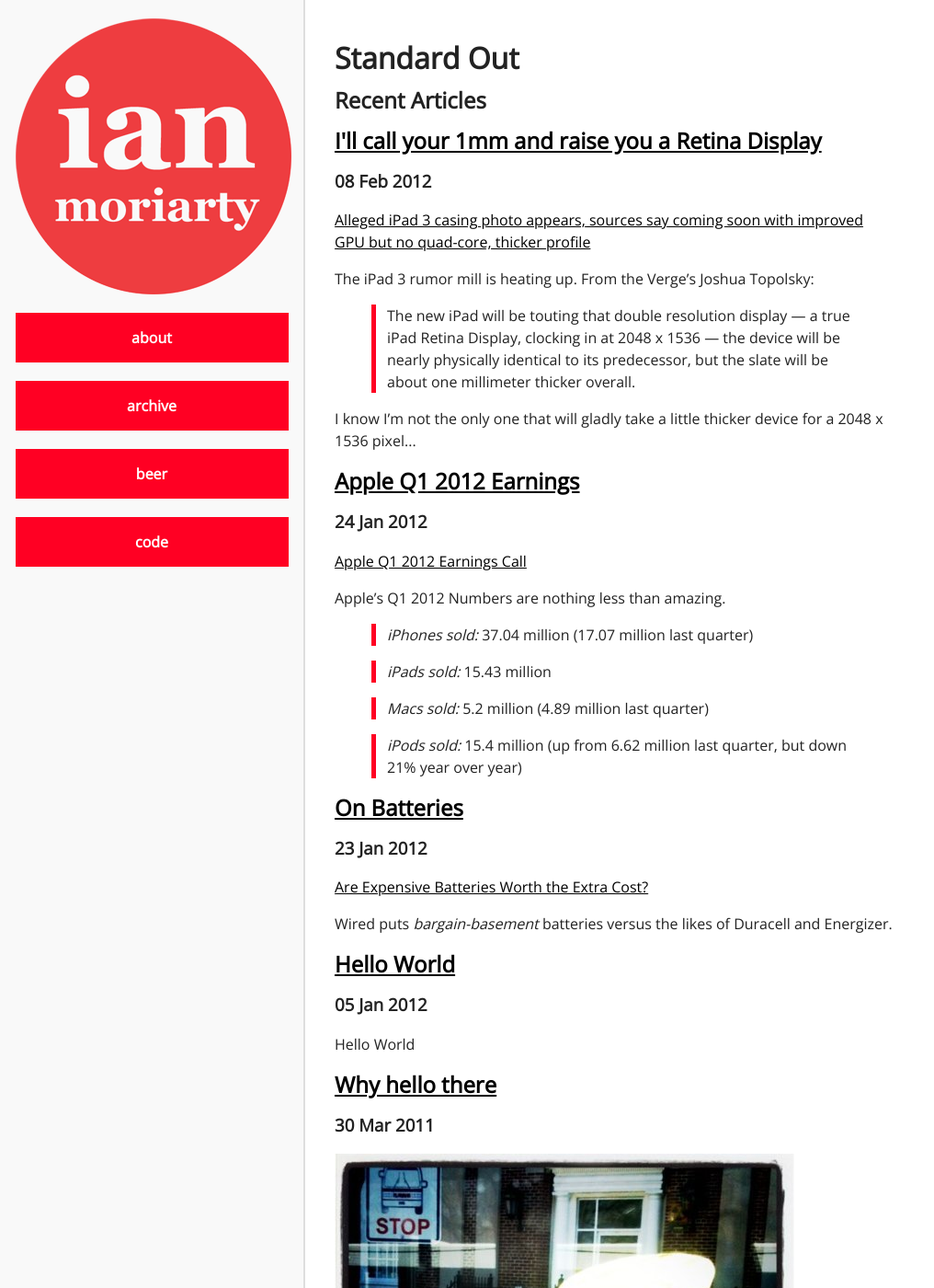
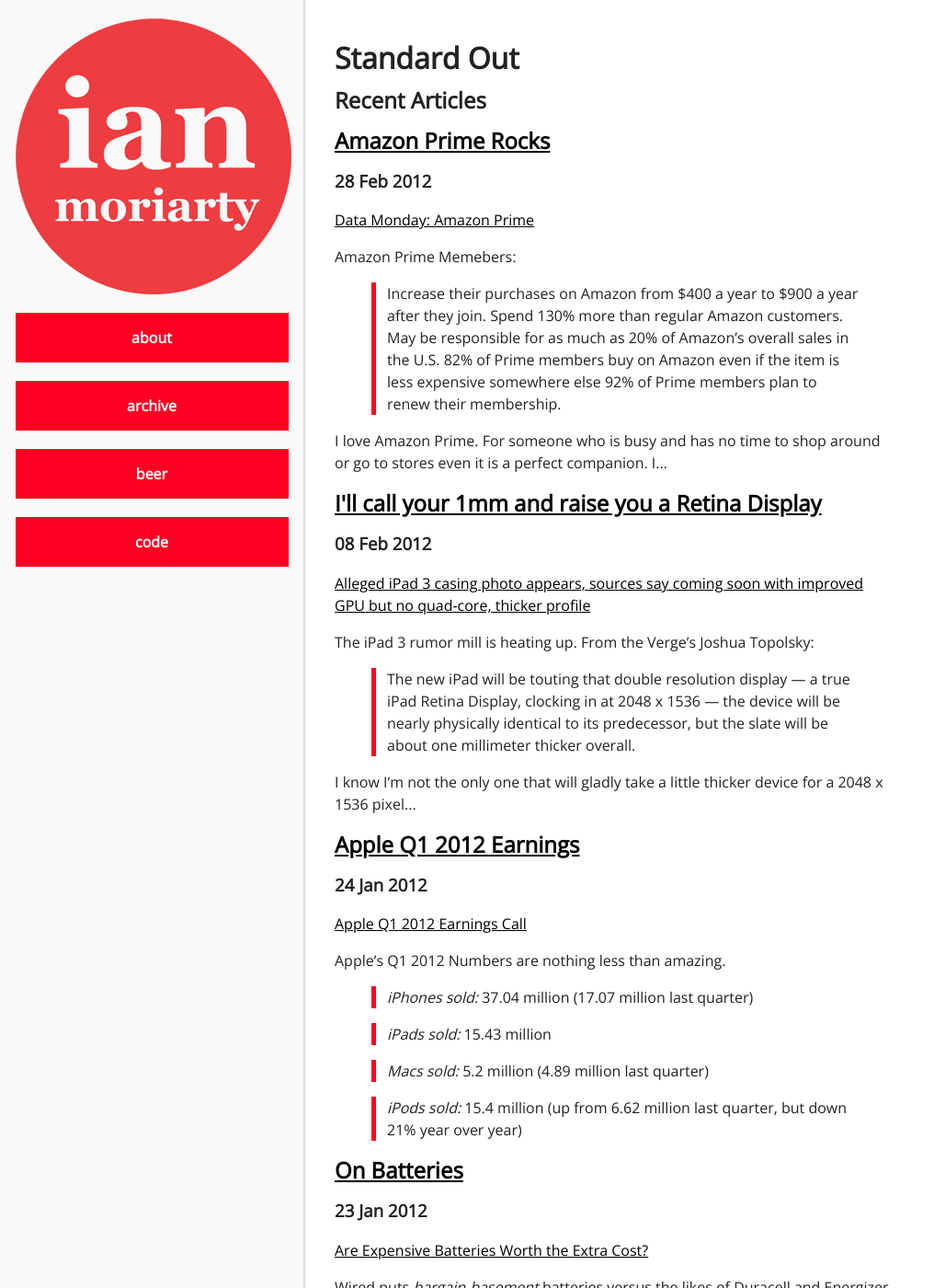
Before and after one commit to iann/website, a Jekyll site: the page built from index.html, in a window 1280 px wide and 1400 px high. Shown: the whole window at 92% size, without its empty margins (0-1016 px from the left). Built offline with Jekyll 4.4.1, drawn with Linux system fonts in a browser that asks for light colours; Markdown is read by kramdown in place of the engine named in the settings; the list of posts is cut into pages by our own code; some of the changed text lies outside the part shown.

Commit message:
Amazon Prime Rocks

```diff
--- /dev/null
+++ b/_posts/2012-02-28-Amazon-Prime.md
@@ -0,0 +1,16 @@
+---
+layout: post
+date: 2012-02-28
+title: Amazon Prime Rocks
+---
+
+[Data Monday: Amazon Prime]("http://www.lukew.com/ff/entry.asp?1508")
+
+Amazon Prime Memebers:
+>Increase their purchases on Amazon from $400 a year to $900 a year after they join.
+>Spend 130% more than regular Amazon customers.
+>May be responsible for as much as 20% of Amazon's overall sales in the U.S.
+>82% of Prime members buy on Amazon even if the item is less expensive somewhere else
+>92% of Prime members plan to renew their membership.
+
+I love Amazon Prime. For someone who is busy and has no time to shop around or go to stores even it is a perfect companion.  I buy everything I can through Amazon and I want to buy more -- ahem -- [Amazon Fresh ("http://fresh.amazon.com/") come to Boston. Please.
--- a/css/style.css
+++ b/css/style.css
@@ -100,6 +100,10 @@
     border-width: 5px;
     border-color: #FF0023;
     padding-left: 12px;
+}
+
+#main article header blockquote p {
+    margin-top: 0px;
 }
 
 /* ==============
```
